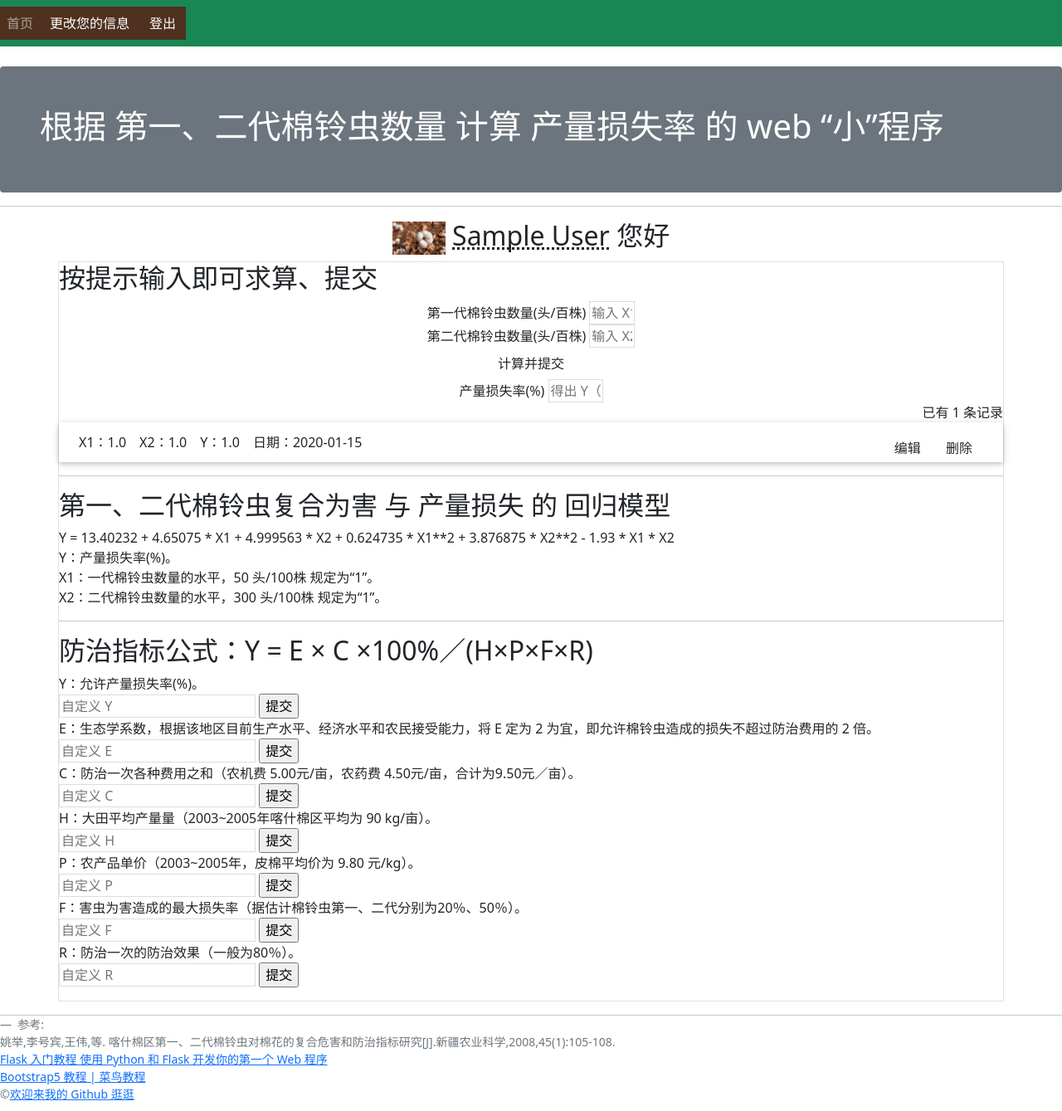
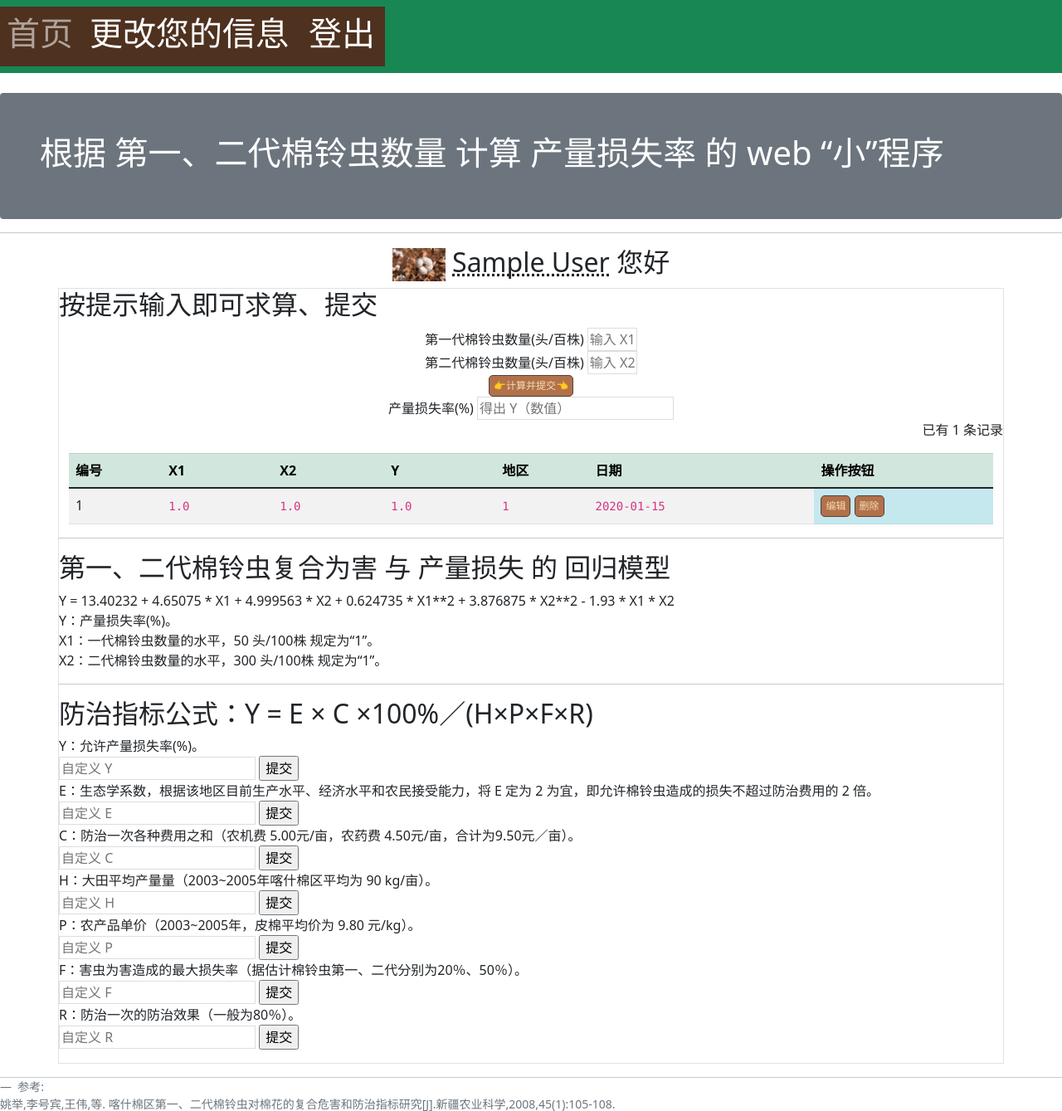
Before and after one commit to Rhylan2333/My_Big_data_minored_in_the_final_assignment_of_the_first_semester, a Flask app: page / in a window 1280 px wide. Shown: the top 1339 px of the page at 83% size. Run offline with Flask 2, Linux system fonts and the light colour scheme; a user stored in the database is signed in; tables that the repository leaves empty hold one stand-in row (values such as "Sample post"); some libraries are stand-ins or nearby versions.

Commit message:
加入了自己想要的功能。

```diff
--- a/static/style.css
+++ b/static/style.css
@@ -88,16 +88,16 @@ input[type=text] {
 }
 
 input[name=x1] {
-    width: 55px;
+    width: 60px;
 }
 
 input[name=x2] {
-    width: 55px;
+    width: 60px;
 }
 
-input[name=result] {
+/* input[name=result] {
     width: 66px;
-}
+} */
 
 .btn {
     font-size: 12px;
@@ -105,14 +105,14 @@ input[name=result] {
     text-decoration: none;
     cursor: pointer;
     background-color: rgb(177,113,75);
-    color: whitesmoke;
+    color: wheat;
     border: 1px solid rgb(85, 66, 57);
     border-radius: 5px;
 }
 
 .btn:hover {
     text-decoration: none;
-    background-color: rgb(177,113,75);
+    background-color: rgb(226, 194, 177);
     color: rgb(196, 187, 147);
     border: 1px solid rgb(85, 66, 57);
 }
--- a/templates/base.html
+++ b/templates/base.html
@@ -6,12 +6,14 @@
     <title> 欢迎使用我这个web应用，{{ user_info.name_user }}。</title>
     <meta charset="utf-8">
     <meta name="viewport" content="width=device-width, initial-scale=1">
-    <!-- 引入作者的 CSS 文件-->
-    <link rel="stylesheet" href="{{ url_for('static', filename='style.css') }}" type="text/css">
+
     <!-- 新 Bootstrap5 核心 CSS 文件 -->
     <link rel="stylesheet" href="https://cdn.staticfile.org/twitter-bootstrap/5.1.1/css/bootstrap.min.css">
     <!-- 最新的 Bootstrap5 核心 JavaScript 文件。bootstrap.bundle.js （未压缩版）或 bootstrap.bundle.min.js（压缩版） 包含了捆绑的插件如 popper.min.js 及其他依赖脚本 -->
     <script src="https://cdn.staticfile.org/twitter-bootstrap/5.1.1/js/bootstrap.bundle.min.js"></script>
+
+    <!-- 引入作者的 CSS 文件-->
+    <link rel="stylesheet" href="{{ url_for('static', filename='style.css') }}" type="text/css">
     <!-- 引入图标文件 -->
     <link rel="icon" href="{{ url_for('static', filename='myicon.ico') }}">
     {% endblock %}
@@ -21,6 +23,7 @@
     <!-- 插入到页面标题上方 -->
     <nav class="navbar navbar-expand-sm bg-success navbar-dark">
         <ul class="navbar-nav">
+            <h1 class="display-6">
                 <li class="nav-item active">
                     <a class="nav-link" href="{{ url_for('index') }}">首页</a>
                 </li>
@@ -39,10 +42,11 @@
                     <a class="nav-link" href="{{ url_for('register') }}">注册</a>
                 </li>
                 <li class="nav-item">
-                <a class="nav-link" href="#">管理员登录</a>
+                    <a class="nav-link" href="#">管理员登录(建设中)</a>
                 </li>
                 <li class="nav-item">
                     {% endif %}
+            </h1>
         </ul>
     </nav>
     <div class="mt-4 p-5 bg-secondary text-white rounded">
@@ -51,7 +55,7 @@
     <hr>
     <h2 align="center">
         <img alt="cotton" src="{{ url_for('static', filename='images/cotton.jpg') }}" height="40px">
-        <abbr title="这是您注册的“称呼”">{{ user_info.name_user }}</abbr> 您好
+        <abbr title="这是您注册的或上一位登录用户的“称呼”">{{ user_info.name_user }}</abbr> 您好
     </h2>
     <!-- 插入到页面标题上方 -->
     {% for message in get_flashed_messages() %}
--- a/templates/index.html
+++ b/templates/index.html
@@ -23,7 +23,7 @@
             第二代棉铃虫数量(头/百株)
             <input type="text" name="x2" placeholder="输入 X2（数值）" autocomplete="off" required><!-- 文本输入框 -->
             <br>
-            <input type="submit" name="submit" value="计算并提交" class="btn" /><br><!-- 提交按钮 -->
+            <input type="submit" name="submit" value="👉计算并提交👈" class="btn" /><br><!-- 提交按钮 -->
             产量损失率(%)
             <input type="text" name="result" placeholder="得出 Y（数值）" readonly="readonly" value="{{ RESULT }}" />
             <br>
@@ -39,23 +39,57 @@
         <!--有花括号不能用这种注释-->
         已有 {{ list_ha | length }} 条记录
     </div>
-    <div align="left">
-        <ul class="ha-list">
+    <div class="container mt-3">
+        <div class="table-responsive-lg">
+            <table class="table table-striped table-hover ">
+                <thead class="table-bordered table-success">
+                    <tr>
+                        <th>编号</th>
+                        <th>X1</th>
+                        <th>X2</th>
+                        <th>Y</th>
+                        <th>地区</th>
+                        <th>日期</th>
+                        <th>操作按钮</th>
+                    </tr>
+                <tbody>
                     {% for row_ha in list_ha %} {# 迭代 list_ha 变量 #}
-            <li>
-                X1：{{ row_ha.x1 }}&emsp;X2：{{ row_ha.x2 }}&emsp;Y：{{ row_ha.y }}&emsp;日期：{{ row_ha.date }}
-                {# 等同于 row_ha['x1'] #}
-                <span class="float-right">
+                    <tr>
+                        <td>
+                            {{ row_ha.id_ha | int }}
+                        </td>
+                        <td>
+                            <code>{{ row_ha.x1 | round(1, 'floor') }}</code>&emsp;
+                        </td>
+                        <td>
+                            <code>{{ row_ha.x2 | round(1, 'floor') }}</code>&emsp;
+                        </td>
+                        <td>
+                            <code>{{ row_ha.y | round(2, 'floor') }}</code>&emsp;
+                        </td>
+                        <td>
+                            <code>{{ row_ha.id_area }}</code>&emsp;
+                        </td>
+                        <td>
+                            <code>{{ row_ha.date }}{# 等同于 row_ha['x1'] #}</code>&emsp;
+                        </td>
+                        <td class="table-info">
+                            <!-- <span class="float-right"> -->
                             {% if current_user.is_authenticated %}
                             <a class="btn" href="{{ url_for('edit', id_ha=row_ha.id_ha) }}">编辑</a>
-                    <form class="inline-form" method="post" action="{{ url_for('delete', id_ha=row_ha.id_ha) }}">
-                        <input class="btn" type="submit" name="delete" value="删除" onclick="return confirm('您确定吗？')">
+                            <form class="inline-form" method="post"
+                                action="{{ url_for('delete', id_ha=row_ha.id_ha) }}">
+                                <input class="btn" type="submit" name="delete" value="删除"
+                                    onclick="return confirm('您确定删除吗？')">
                             </form>
                             {% endif %}{# 模板内容保护 #}
-                </span>
-            </li>
+                            <!-- </span> -->
+                        </td>
+                    </tr>
+                </tbody>
                 {% endfor %} {# 使用 endfor 标签结束 for 语句 #}
-        </ul>
+            </table>
+        </div>
     </div>
 
     <hr>
--- a/templates/login.html
+++ b/templates/login.html
@@ -8,6 +8,6 @@
     密码<br>
     <!-- 密码输入框的 type 属性使用 password，会将输入值显示为圆点 -->
     <input type="password" name="password" autocomplete="off" required><br>
-    <input class="btn" type="submit" name="submit" value="登录">
+    <input class="btn" type="submit" name="submit" value="👉登录👈">
 </form>
 {% endblock %}
--- a/templates/register.html
+++ b/templates/register.html
@@ -10,6 +10,6 @@
     密码<br>
     <!-- 密码输入框的 type 属性使用 password，会将输入值显示为圆点 -->
     <input type="password" name="password" autocomplete="off" required><br>
-    <input class="btn" type="submit" name="submit" value="注册">
+    <input class="btn" type="submit" name="submit" value="👉注册👈">
 </form>
 {% endblock %}
--- a/templates/settings.html
+++ b/templates/settings.html
@@ -5,6 +5,6 @@
 <form method="post">
     请输入您的新“称呼”：<input type="text" name="name_user" autocomplete="off" required value="{{ current_user.name_user }}"><br>
     请输入您的新“用户名”：<input type="text" name="username" autocomplete="off" required value="{{ current_user.username }}"><br>
-    <input class="btn" type="submit" name="submit" value="提交此更改">
+    <input class="btn" type="submit" name="submit" value="👉提交此更改👈">
 </form>
 {% endblock %}
```
Lines whose indentation alone changed are shown as unchanged.
